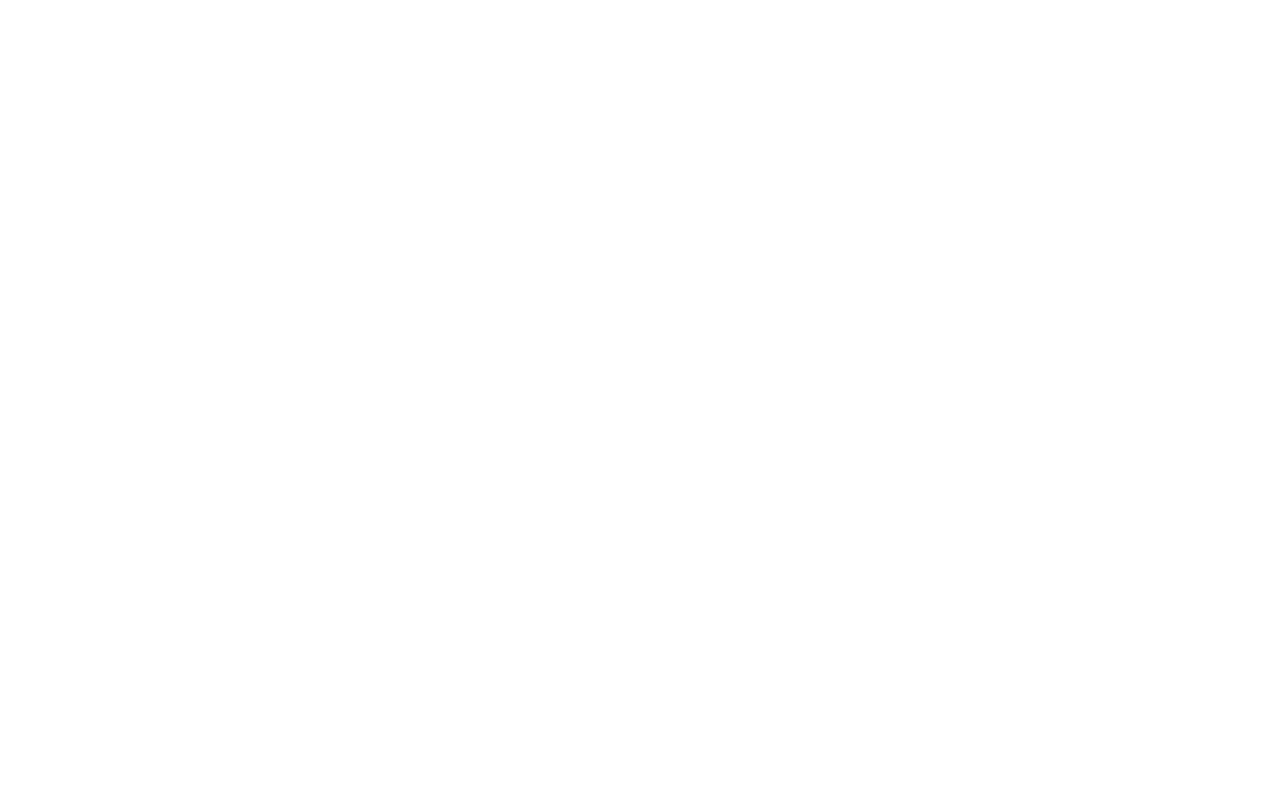
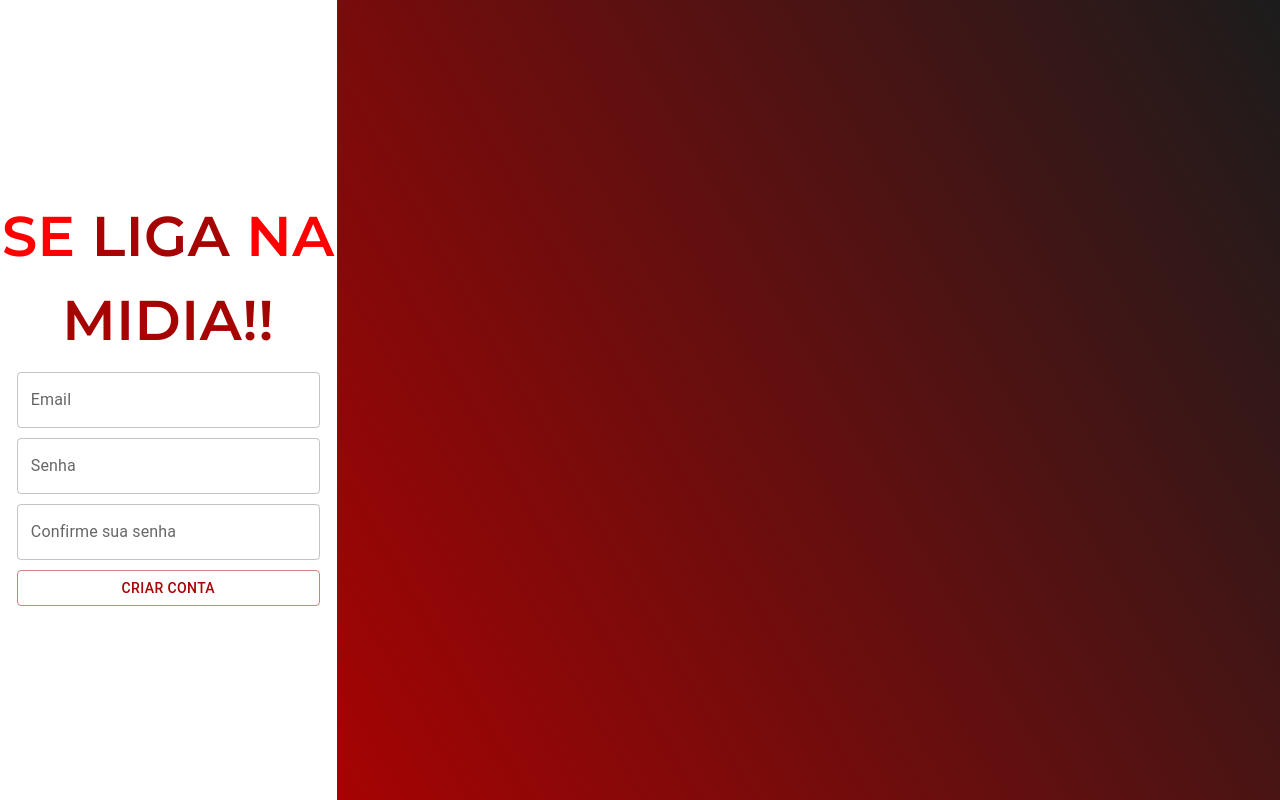
Before and after one commit to Kyoudan/front-itinerario-usuario, a React (Vite) app: page /register in a window 1280 px wide. Built offline with nearby package versions, Linux system fonts and the light colour scheme; a web font is replaced by a local one.

Commit message:
add: criando estrutura inicial da pagina de login

```diff
--- a/src/components/NavBar/index.tsx
+++ b/src/components/NavBar/index.tsx
@@ -15,10 +15,11 @@
 
 import MenuIcon from "@mui/icons-material/Menu";
 import SearchIcon from "@mui/icons-material/Search";
-
+import { useNavigate } from "react-router-dom";
 
 export const NavBar = () => {
   const [isDrawer, setIsDrawer] = useState<boolean>(false);
+  const navigate = useNavigate();
   const Search = styled("div")(({ theme }) => ({
     position: "relative",
     borderRadius: theme.shape.borderRadius,
@@ -116,11 +117,16 @@
                 sx={{
                   color: "#fff",
                 }}
+                onClick={() => navigate("/login")}
               >
                 <Typography sx={{ fontFamily: "Montserrat" }}>login</Typography>
               </Button>
 
-              <Button variant="Claro" color="primary">
+              <Button
+                variant="Claro"
+                color="primary"
+                onClick={() => navigate("/register")}
+              >
                 <Typography sx={{ fontFamily: "Montserrat" }}>
                   Criar conta
                 </Typography>
--- a/src/pages/Register/index.tsx
+++ b/src/pages/Register/index.tsx
@@ -1,3 +1,44 @@
+import * as S from "./style";
+import Painel from "../../assets/Painel.png";
+import { Button, TextField, Typography } from "@mui/material";
+
 export const Register = () => {
-  return <div></div>;
+  return (
+    <S.styledDiv>
+      <S.styledLeft>
+        {" "}
+        <Typography
+          sx={{
+            fontSize: "3.5em",
+            fontFamily: "Montserrat, sans-serif",
+            textAlign: "center",
+            color: "red",
+            maxWidth: "400px",
+          }}
+        >
+          SE <strong style={{ fontWeight: 800, color: "#a60303" }}>LIGA</strong>{" "}
+          NA{" "}
+          <strong style={{ fontWeight: 800, color: "#a60303" }}>
+            {" "}
+            MIDIA!!
+          </strong>
+        </Typography>
+        <TextField
+          label="Email"
+          variant="outlined"
+          sx={{ width: "90%" }}
+        />
+        <TextField label="Senha" variant="outlined" sx={{ width: "90%" }} />
+        <TextField
+          label="Confirme sua senha"
+          variant="outlined"
+          sx={{ width: "90%" }}
+        />
+        <Button sx={{ width: "90%" }} variant="outlined">
+          Criar conta
+        </Button>
+      </S.styledLeft>
+      <S.stlyedRight image={Painel}></S.stlyedRight>
+    </S.styledDiv>
+  );
 };
--- /dev/null
+++ b/src/pages/Register/style.ts
@@ -0,0 +1,25 @@
+import styled from "@emotion/styled";
+import { IStyledRight } from "./types";
+
+export const styledDiv = styled.div`
+  width: 100%;
+  height: 100vh;
+  display: flex;
+  flex-direction: row;
+`;
+
+export const stlyedRight = styled.div<IStyledRight>`
+  width: 1400px;
+  border-left: 1px solid #a60303;
+  background: linear-gradient(60deg, #a60303, #1c1c1c);
+  object-fit: cover;
+`;
+
+export const styledLeft = styled.div`
+  width: 500px;
+  display: flex;
+  align-items: center;
+  justify-content: center;
+  flex-direction: column;
+  row-gap: 10px;
+`;
--- /dev/null
+++ b/src/pages/Register/types.ts
@@ -0,0 +1,3 @@
+export interface IStyledRight {
+  image?: string;
+}
```
Also changed, not shown: src/assets/Painel.jpg (added), src/assets/Painel.png (added).
